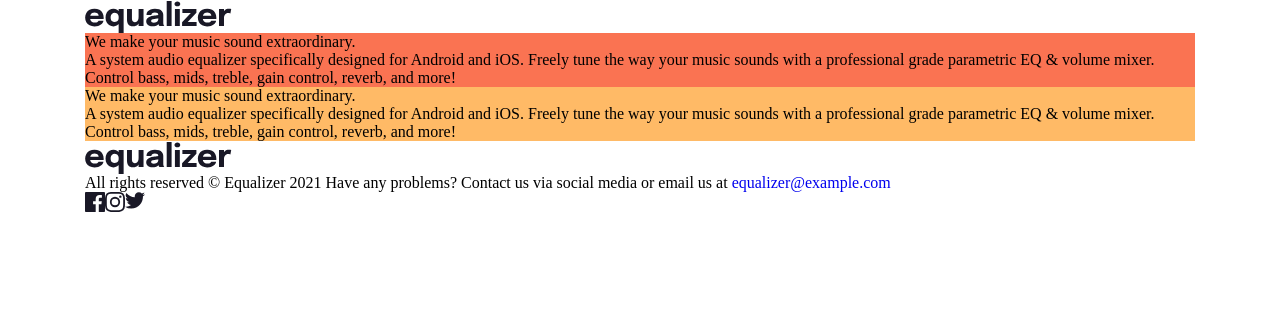
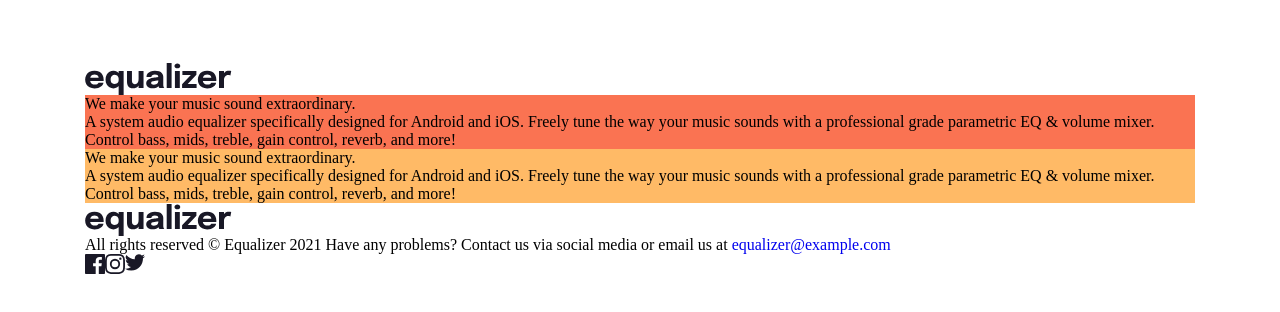
Before and after one commit to solracss/fem-equalizer-landing-page, a website built with Vite: page src/index.html in a window 1280 px wide. Built offline with nearby package versions, Linux system fonts and the light colour scheme.

Commit message:
add header top spacing

```diff
--- a/src/index.html
+++ b/src/index.html
@@ -13,7 +13,7 @@
 </head>
 
 <body>
-    <header>
+    <header class="header">
         <div class="container">
             <img src="/img/logo.svg" alt="Equalizer">
         </div>
--- a/src/sass/_layout.scss
+++ b/src/sass/_layout.scss
@@ -6,4 +6,11 @@ body {
 	// font-family: $ff-base;
 	// color: $clr-primary-400;
 	// background-color: $clr-primary-200;
+.header {
+	padding-top: 2.5rem;
+
+	@include media(medium) {
+		padding-top: 3.875rem;
+	}
 }
+}
```
